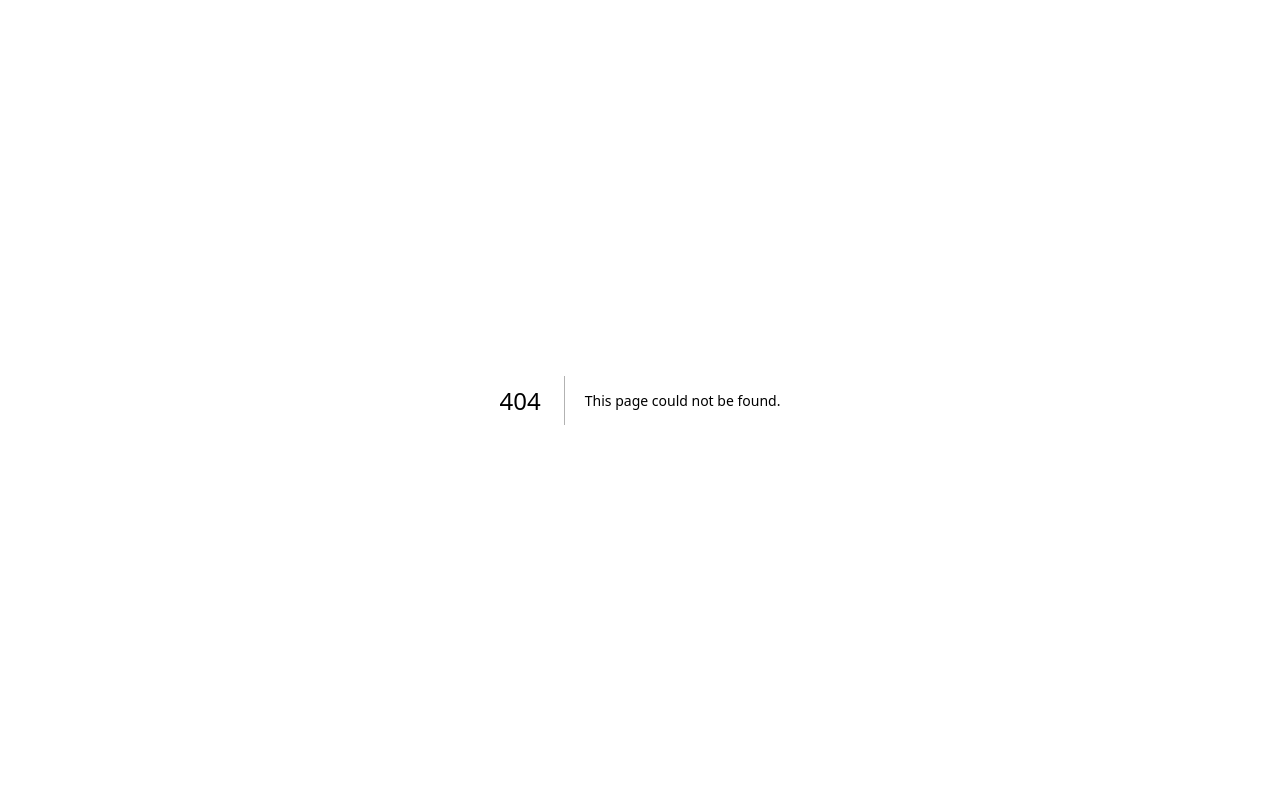
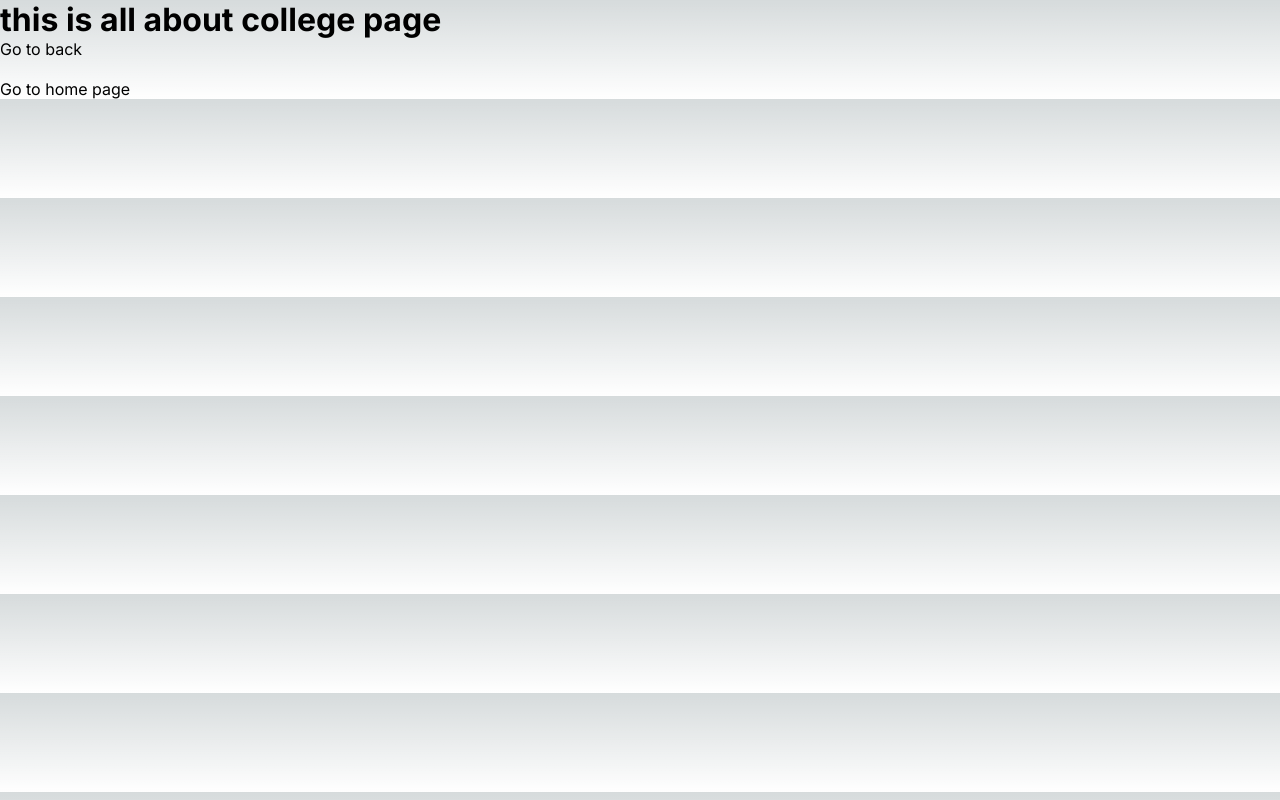
Before and after one commit to AmourAnurag/Next-js-tutorial, a Next.js app: page /about/aboutColleg in a window 1280 px wide. Before the commit this address had no page. Built offline with nearby package versions, Linux system fonts and the light colour scheme.

Commit message:
nested routing

```diff
--- /dev/null
+++ b/src/app/about/aboutColleg/page.js
@@ -0,0 +1,17 @@
+const { default: Link } = require("next/link")
+
+const College=()=>{
+    return (
+        <div>
+            <h1>
+                this is all about college page
+
+            </h1>
+            <Link href="/about">Go to back</Link>
+            <br/>
+            <br/>
+            <Link href="/">Go to home page</Link>
+        </div>
+    )
+}
+export default College;
--- a/src/app/about/page.js
+++ b/src/app/about/page.js
@@ -1,5 +1,6 @@
 "use client"
 
+import Link from "next/link";
 import { useRouter } from "next/navigation";
 
 const About=()=>{
@@ -8,6 +9,9 @@ const About=()=>{
         <div>
             <h1>this is the about page </h1>
             <button onClick={()=>{router.push("/")}}>Go to home page</button>
+            <br/>
+            <br/>
+            <Link href="/about/aboutColleg">Go to college page</Link>
         </div>
     )
 }
```
